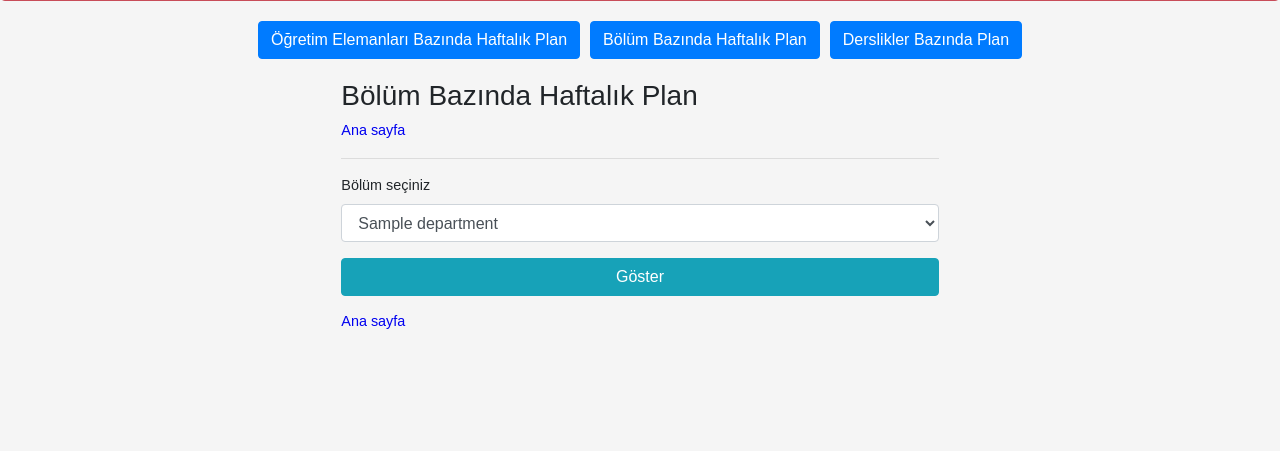
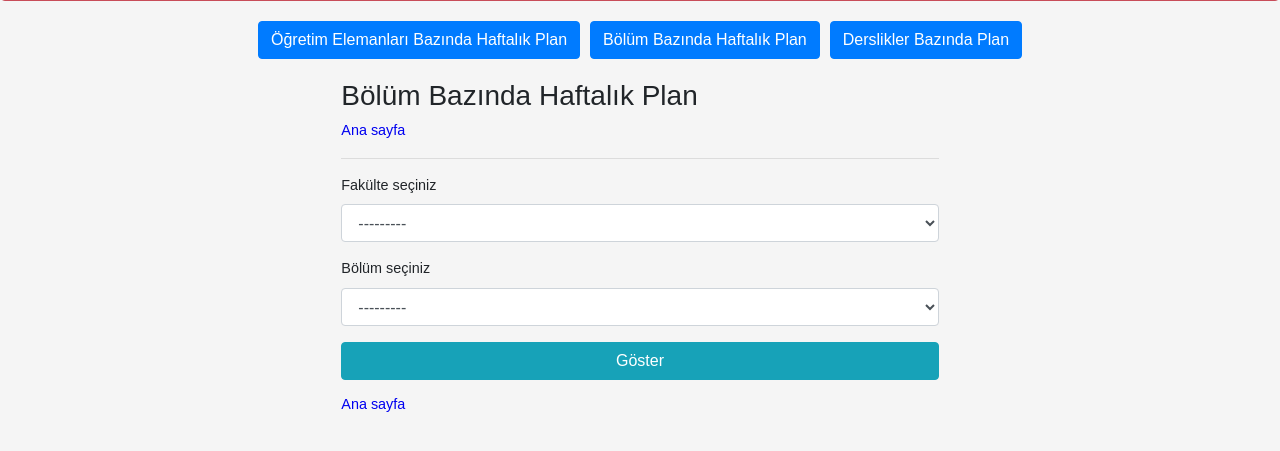
Before and after one commit to A-miin/timetable_v3, a Django app: page /department/ in a window 1280 px wide. Shown: the part 216-667 px from the top of the page. Run offline with Django 3.2, Linux system fonts and the light colour scheme; tables that the repository leaves empty hold one stand-in row (values such as "Sample post"); some libraries are stand-ins or nearby versions.

Commit message:
Add faculty choice for department is done

```diff
--- a/timetable_v3/webapp/templates/classroom.html
+++ b/timetable_v3/webapp/templates/classroom.html
@@ -81,7 +81,7 @@ function val() {
         }
     }
 }
-val()
+
 </script>
 
 {% endblock content %}
--- a/timetable_v3/webapp/templates/department.html
+++ b/timetable_v3/webapp/templates/department.html
@@ -19,13 +19,27 @@
             <form method="post">
                 {% csrf_token %}
                 <div class="form-group">
+                    <label for="fakulte_id">Fakülte seçiniz</label>
+                    <select onchange="faculty()" name="fakulte" id="fakulte_id" class="form-control">
+                        <option value="none" selected>---------</option>
+                        {% for faculty in faculties %}
+                            {% if faculty.id == selected_faculty.id %}
+                            <option value="{{ faculty.id }}" selected>{{ faculty.name }}</option>
+                            {% else %}
+                            <option value="{{ faculty.id }}">{{ faculty.name }}</option>
+                            {% endif %}
+                        {% endfor %}
+                    </select>
+                </div>
+                <div class="form-group">
                     <label for="department_id">Bölüm seçiniz</label>
                     <select name="department" id="department_id" class="form-control">
+                        <option value="none" selected>---------</option>
                         {% for department in departments %}
                             {% if department.id == selected_department.id %}
-                        <option value="{{ department.id }}" selected>{{ department.name }}</option>
+                            <option data-faculty-id="{{ department.faculty.id }}" value="{{ department.id }}" selected>{{ department.name }}</option>
                             {% else %}
-                            <option value="{{ department.id }}">{{ department.name }}</option>
+                            <option data-faculty-id="{{ department.faculty.id }}" value="{{ department.id }}">{{ department.name }}</option>
                             {% endif %}
                         {% endfor %}
                     </select>
@@ -79,4 +93,25 @@
     {% endif %}
 </div>
 </div>
+
+<script>
+    const faculties = document.getElementById('fakulte_id');
+      faculties.onchange = e => {
+          const currentFaculty = e.target.value;
+          const departments = document.getElementById('department_id');
+          let first = true;
+          for (const option of departments.options) {
+              if (option.getAttribute('data-faculty-id') === currentFaculty) {
+                  if (first) {
+                      first = false;
+                      departments.value = option.value;
+                    }
+                  option.style.display = 'block';
+              } else {
+                  option.style.display = 'none';
+              }
+          }
+          if (first) departments.value = 'none';
+      };
+</script>
 {% endblock content %}
--- a/timetable_v3/webapp/views.py
+++ b/timetable_v3/webapp/views.py
@@ -6,7 +6,7 @@ from django.shortcuts import render, get_object_or_404
 from django.views.generic import ListView
 from django.views.generic.base import View
 
-from webapp.models import Teacher, TimeTable, TimeDay, TimeHour, Department, ClassRoom, Building
+from webapp.models import Teacher, TimeTable, TimeDay, TimeHour, Department, ClassRoom, Building, Faculty
 
 
 def home(request):
@@ -79,7 +79,8 @@ class DepartmentView(View):
 
     def get(self, request, *args, **kwargs):
         departments = self.get_departments()
-        return render(request, self.template_name, context={'departments': departments})
+        faculties = Faculty.objects.all().order_by("name")
+        return render(request, self.template_name, context={'departments': departments, 'faculties':faculties})
 
     def post(self, request, *args, **kwargs):
         department_id = self.request.POST.get('department', 0)
@@ -115,10 +116,10 @@ class DepartmentView(View):
                     index += 1
             result[year] = temp_result
         departments = self.get_departments()
-
+        faculties = Faculty.objects.all().order_by("name")
         return render(request, self.template_name, context={'departments': departments, 'timetable': result,
                                                             'selected_department': department,
-                                                            'days': days, 'hours': hours})
+                                                            'days': days, 'hours': hours, 'faculties':faculties})
 
     def get_departments(self):
         return Department.objects.all().order_by('name')
```
